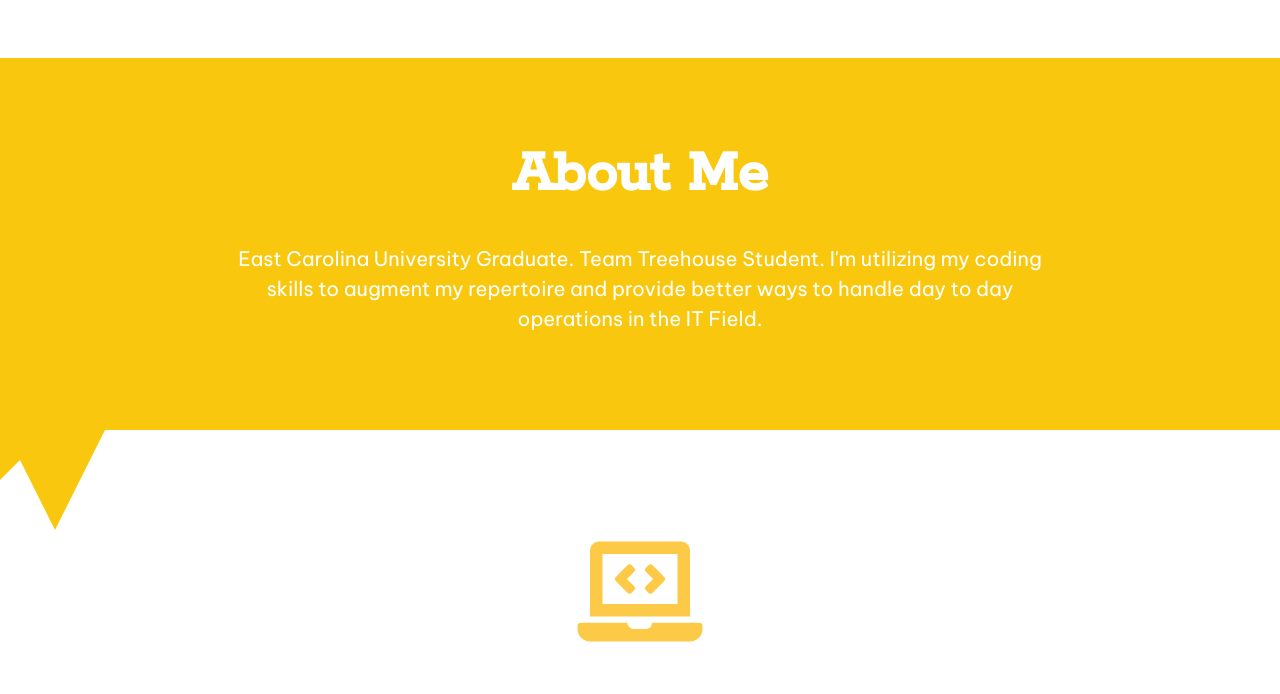
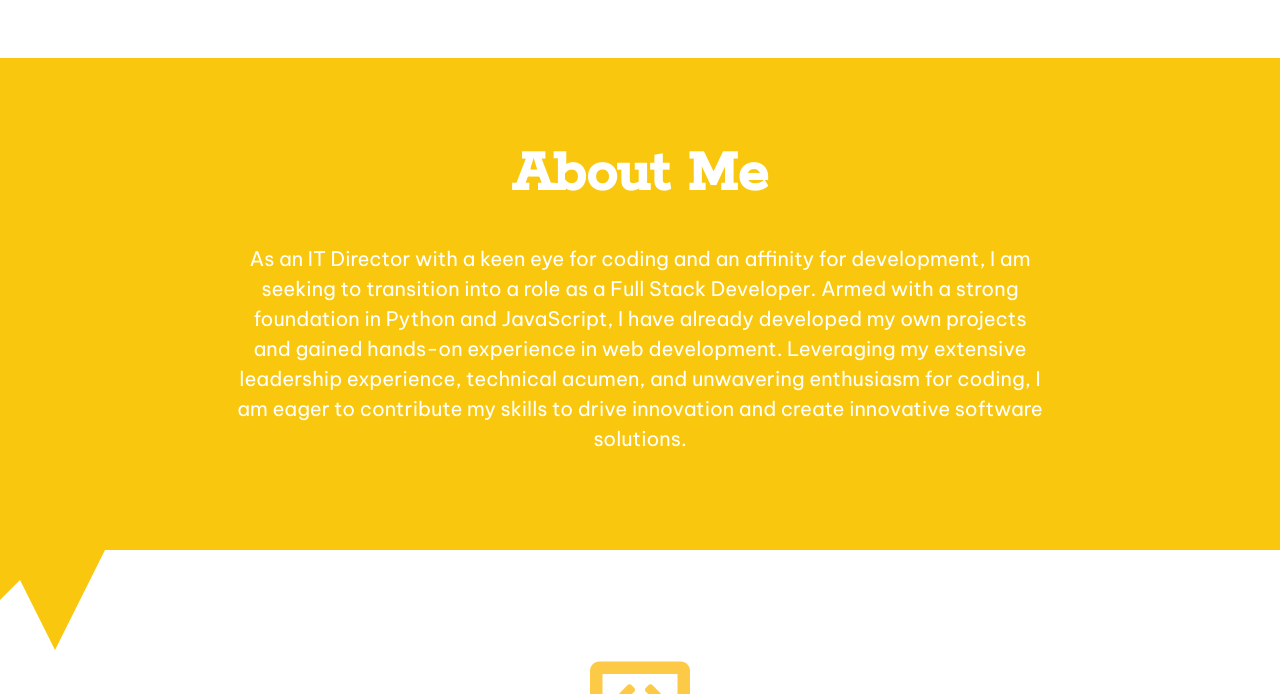
Before and after one commit to adampizzo/Python-Portfolio, a Flask app: page / in a window 1280 px wide. Shown: the part 750-1444 px from the top of the page. Run offline with Flask 2, Linux system fonts and the light colour scheme; data comes from the database, SQL or seed files in the repository; both versions use the stored data as it was after the commit.

Commit message:
Updated my index.html about me.

```diff
--- a/app.py
+++ b/app.py
@@ -20,7 +20,7 @@ def index():
         'index.html',
         skill_set=skill_set,
         project_df=project_df
-        )
+    )
 
 
 # About Me
@@ -74,7 +74,7 @@ def project_detail(id):
     project_df = Projects.query.order_by(Projects.last_commit.desc()).all()
     project = Projects.query.get_or_404(id)
     project.skills = project.skills.split(',')
-    time_taken = (project.last_commit-project.first_commit)+timedelta(days=1)
+    time_taken = (project.last_commit-project.first_commit) + timedelta(days=1)
     project.first_commit = project.first_commit.strftime('%m/%d/%Y')
     project.last_commit = project.last_commit.strftime('%m/%d/%Y')
     return render_template(
@@ -138,5 +138,6 @@ def clean_time(time_str):
 
 
 if __name__ == "__main__":
-    db.create_all()
+    with app.app_context():
+        db.create_all()
     app.run(debug=True, port=8000, host='localhost')
--- a/templates/index.html
+++ b/templates/index.html
@@ -8,10 +8,7 @@
     <section id="about">
         <a href="{{ url_for('about') }}"><h2>About Me</h2></a>
         <p>
-            East Carolina University Graduate. Team Treehouse Student.
-            I'm utilizing my coding skills to augment my
-            repertoire and provide better ways to handle
-            day to day operations in the IT Field.
+            As an IT Director with a keen eye for coding and an affinity for development, I am seeking to transition into a role as a Full Stack Developer. Armed with a strong foundation in Python and JavaScript, I have already developed my own projects and gained hands-on experience in web development. Leveraging my extensive leadership experience, technical acumen, and unwavering enthusiasm for coding, I am eager to contribute my skills to drive innovation and create innovative software solutions.
         </p>
         <div id="triangle1"></div>
         <div id="triangle2"></div>
```
Also changed, not shown: db/projects.db, requirements.txt (line endings or trailing spaces), 2 other files.
